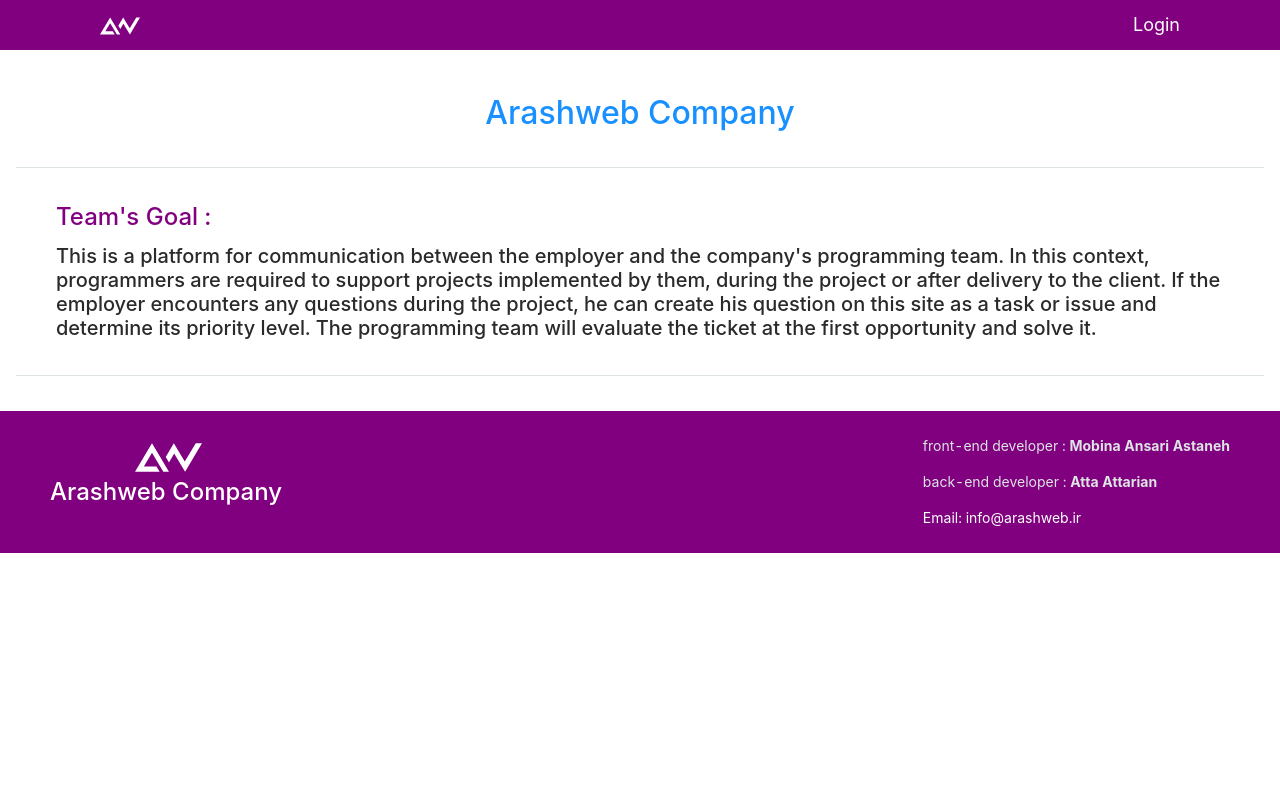
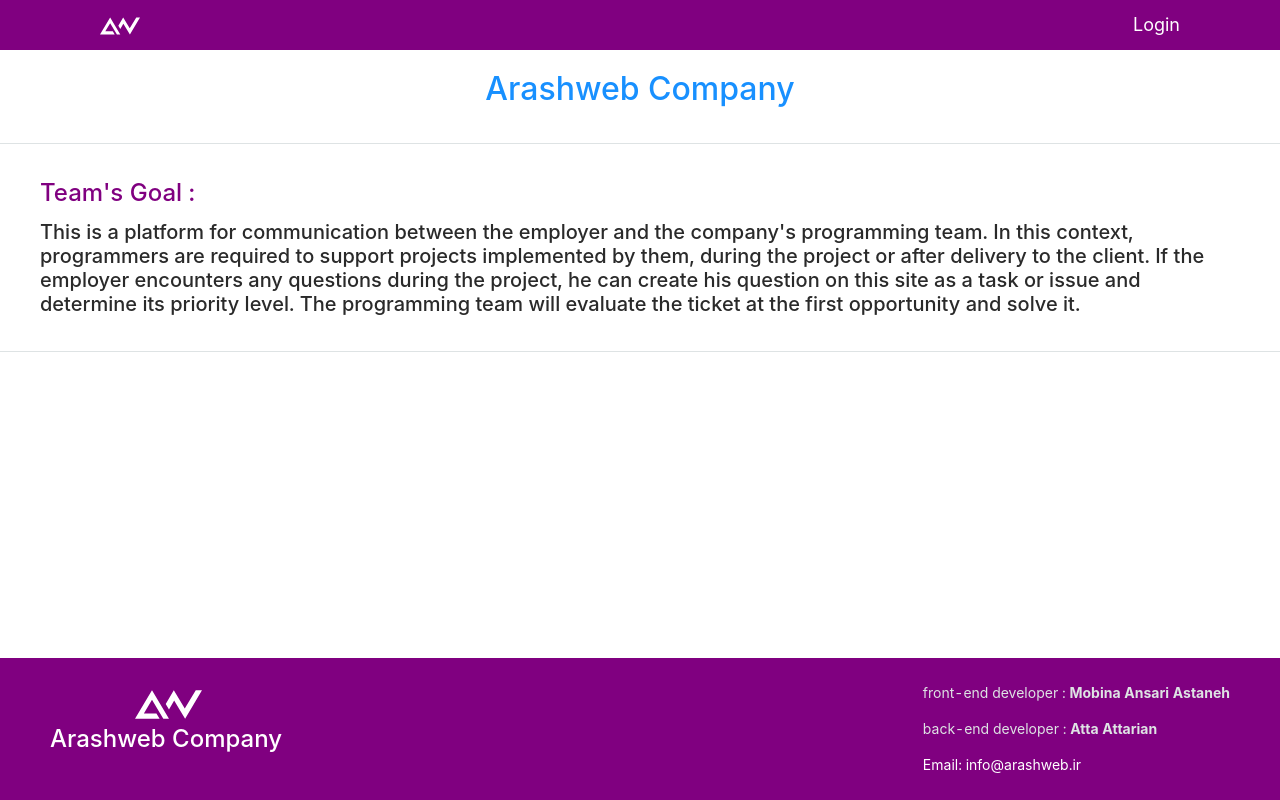
Before and after one commit to sepidehmaghami/ticketing-pwa, a React (Create React App) app: page /guide in a window 1280 px wide. Built offline with nearby package versions, Linux system fonts and the light colour scheme.

Commit message:
guide page

```diff
--- a/src/components/guide/guide.js
+++ b/src/components/guide/guide.js
@@ -11,12 +11,12 @@ function Guide() {
       <Helmet>
         <title>Ticketing - Guide Page</title>
       </Helmet>
-      <Layout className="layout" style={{ minHeight: "100vh;" }}>
+      <Layout className="layout" style={{ height: "100vh" }}>
         <Header>
           <Head />
         </Header>
 
-        <Content style={{ margin: "24px 16px 0", overflow: "initial" }}>
+        <Content style={{ overflow: "auto" }}>
           <div className="site-layout-content">
             <h2 className="arashweb">
               <a href="https://arashweb.com/fa/blog/">Arashweb Company</a>
```
